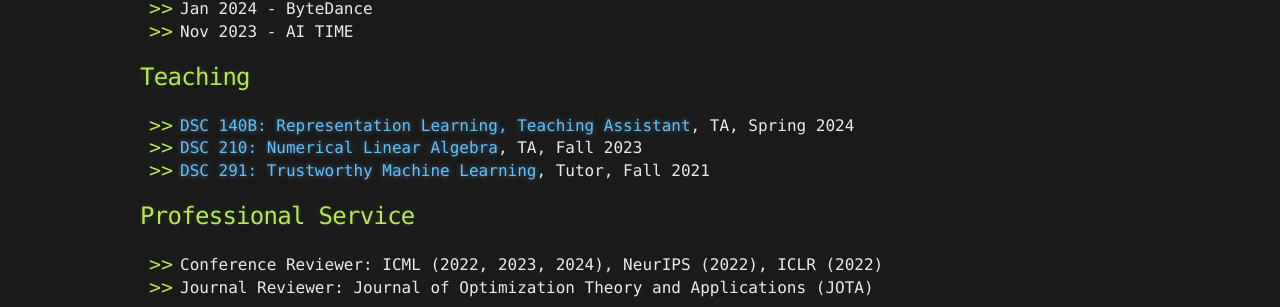
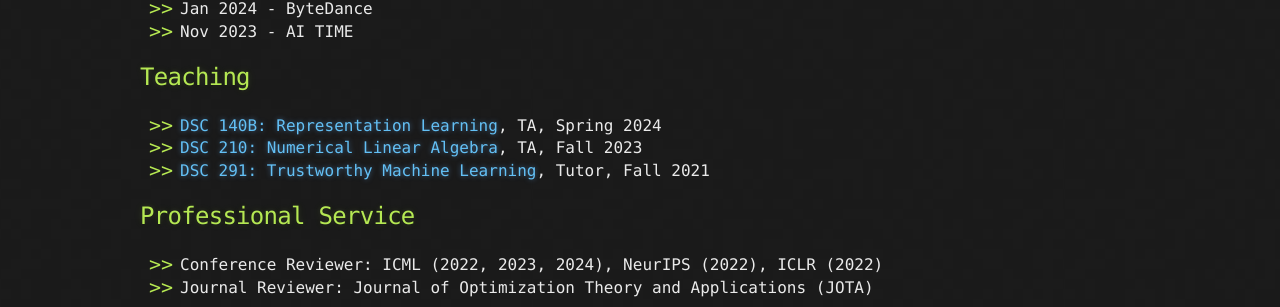
Before and after one commit to yilanchen6/yilanchen6.github.io, a Jekyll site: the page built from index.md, in a window 1280 px wide. Shown: the part 1638-1945 px from the top of the page. Built offline with Jekyll 4.4.1, drawn with Linux system fonts in a browser that asks for light colours.

Commit message:
fix typo

```diff
--- a/index.md
+++ b/index.md
@@ -115,7 +115,7 @@ Analyzing Generalization of Neural Networks through Loss Path Kernels [[slides]]
 
 
 ## Teaching
-- [DSC 140B: Representation Learning, Teaching Assistant](https://lilywenglab.github.io/DSC-140B-SP24/), TA, Spring 2024
+- [DSC 140B: Representation Learning](https://lilywenglab.github.io/DSC-140B-SP24/), TA, Spring 2024
 - [DSC 210: Numerical Linear Algebra](https://lilywenglab.github.io/DSC-210-fa23/), TA, Fall 2023
 - [DSC 291: Trustworthy Machine Learning](https://lilywenglab.github.io/dsc-291-sp23/), Tutor, Fall 2021
 
```
Also changed, not shown: 1 other file.
